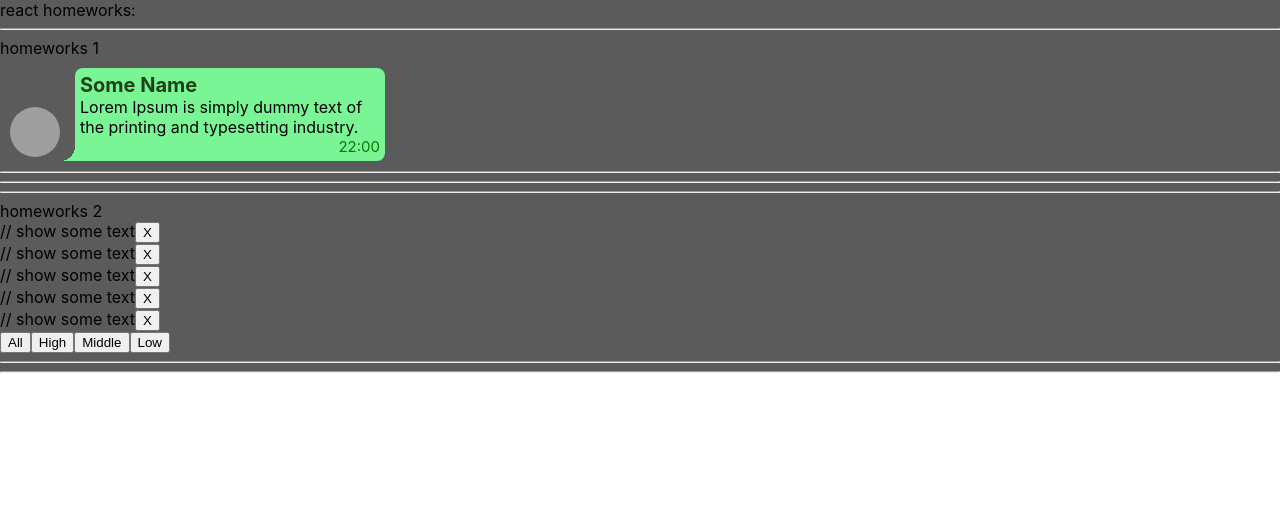
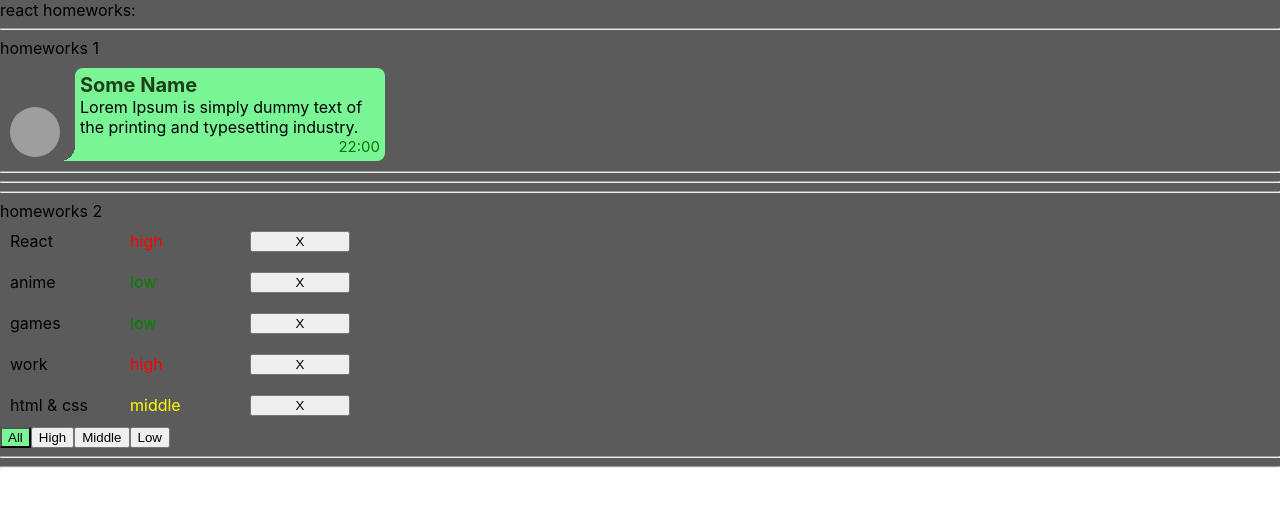
Before and after one commit to msaserj/hw, a React (Create React App) app: page / in a window 1280 px wide. Shown: the top 506 px of the page. Built offline with nearby package versions, Linux system fonts and the light colour scheme; grey boxes are pictures that could not be loaded.

Commit message:
HW2 completed

```diff
--- a/src/p2-homeworks/h2/Affair.tsx
+++ b/src/p2-homeworks/h2/Affair.tsx
@@ -1,19 +1,24 @@
 import React from 'react'
+import {AffairType} from "./HW2";
+import s from "./Affairs.module.css"
 
 type AffairPropsType = {
     // key не нужно типизировать
-    affair: any // need to fix any
-    deleteAffairCallback: any // need to fix any
+    affair: AffairType // need to fix any
+    deleteAffairCallback: (id: number) => void // need to fix any
 }
 
 function Affair(props: AffairPropsType) {
-    const deleteCallback = () => {}// need to fix
+    const deleteCallback = () => {
+        props.deleteAffairCallback(props.affair._id)
+    }// need to fix
+    const priorityClass = s.item + ' ' + s[props.affair.priority]
 
     return (
-        <div>
-            // show some text
-
-            <button onClick={deleteCallback}>X</button>
+        <div className={s.affair}>
+            <div className={s.item}>{props.affair.name}</div>
+            <div className={priorityClass}>{props.affair.priority}</div>
+            <button className={s.item + ' ' + s.button} onClick={deleteCallback}>X</button>
         </div>
     )
 }
--- a/src/p2-homeworks/h2/Affairs.module.css
+++ b/src/p2-homeworks/h2/Affairs.module.css
@@ -1,3 +1,41 @@
-.someClass {
+.active-filter {
+    color: #087c00;
+}
 
+.affair {
+    display: flex;
 }
+
+.high {
+    color: red;
+}
+
+.middle {
+    color: yellow;
+}
+
+.low {
+    color: green;
+}
+
+.button {
+    width: 50px;
+    margin: 10px;
+}
+
+.item {
+    width: 100px;
+    margin: 10px;
+}
+
+.button:active {
+    color: #79f595;
+}
+
+.button:focus {
+    outline: #087c00 solid 1px;
+}
+
+.active {
+    background-color: #79f595;
+}
--- a/src/p2-homeworks/h2/Affairs.tsx
+++ b/src/p2-homeworks/h2/Affairs.tsx
@@ -1,11 +1,13 @@
 import React from 'react'
 import Affair from './Affair'
-import {AffairType} from './HW2'
+import {AffairType, FilterType} from './HW2'
+import s from "./Affairs.module.css"
 
 type AffairsPropsType = { // need to fix any
-    data: any
-    setFilter: any
-    deleteAffairCallback: any
+    data: Array<AffairType>
+    setFilter: (filter: FilterType) => void
+    deleteAffairCallback: (id: number) => void
+    filter: FilterType
 }
 
 function Affairs(props: AffairsPropsType) {
@@ -17,20 +19,29 @@
         />
     ))
 
-    const setAll = () => {} // need to fix
-    const setHigh = () => {}
-    const setMiddle = () => {}
-    const setLow = () => {}
+    const setAll = () => {
+        props.setFilter("all")
+    } // need to fix
+    const setHigh = () => {
+        props.setFilter("high")
+    }
+    const setMiddle = () => {
+        props.setFilter("middle")
+    }
+    const setLow = () => {
+        props.setFilter("low")
+    }
+
 
     return (
         <div>
 
             {mappedAffairs}
 
-            <button onClick={setAll}>All</button>
-            <button onClick={setHigh}>High</button>
-            <button onClick={setMiddle}>Middle</button>
-            <button onClick={setLow}>Low</button>
+            <button onClick={setAll} className={props.filter === "all" ? s.active : ""}>All</button>
+            <button onClick={setHigh} className={props.filter === "high" ? s.active : ""}>High</button>
+            <button onClick={setMiddle} className={props.filter === "middle" ? s.active : ""}>Middle</button>
+            <button onClick={setLow} className={props.filter === "low" ? s.active : ""}>Low</button>
         </div>
     )
 }
--- a/src/p2-homeworks/h2/HW2.tsx
+++ b/src/p2-homeworks/h2/HW2.tsx
@@ -2,12 +2,16 @@
 import Affairs from './Affairs'
 
 // types
-export type AffairPriorityType = any // need to fix any
-export type AffairType = any // need to fix any
+export type AffairPriorityType = "high" | "middle" | "low"
+export type AffairType = {
+    _id: number
+    name: string
+    priority: AffairPriorityType
+}
 export type FilterType = 'all' | AffairPriorityType
 
 // constants
-const defaultAffairs: any = [ // need to fix any
+const defaultAffairs: Array<AffairType> = [ // need to fix any
     {_id: 1, name: 'React', priority: 'high'},
     {_id: 2, name: 'anime', priority: 'low'},
     {_id: 3, name: 'games', priority: 'low'},
@@ -16,20 +20,25 @@
 ]
 
 // pure helper functions
-export const filterAffairs = (affairs: any, filter: any): any => { // need to fix any
+export const filterAffairs = (affairs: Array<AffairType>, filter: FilterType): AffairType[] => { // need to fix any
     if (filter === 'all') return affairs
-    else return // need to fix
+    else if (filter === "high") return affairs.filter(a => a.priority === "high")
+    else if (filter === "middle") return affairs.filter(a => a.priority === "middle")
+    else if (filter === "low") return affairs.filter(a => a.priority === "low")
+    else {
+        return []
+    }
 }
-export const deleteAffair = (affairs: any, _id: any): any => { // need to fix any
-    return // need to fix
+export const deleteAffair = (affairs: AffairType[], _id: number): AffairType[] => { // need to fix any
+    return affairs.filter(a => a._id !== _id)
 }
 
 function HW2() {
-    const [affairs, setAffairs] = useState<any>(defaultAffairs) // need to fix any
+    const [affairs, setAffairs] = useState<AffairType[]>(defaultAffairs) // need to fix any
     const [filter, setFilter] = useState<FilterType>('all')
 
     const filteredAffairs = filterAffairs(affairs, filter)
-    const deleteAffairCallback = (_id: any) => setAffairs(deleteAffair(affairs, _id)) // need to fix any
+    const deleteAffairCallback = (_id: number) => setAffairs(deleteAffair(affairs, _id)) // need to fix any
 
     return (
         <div>
@@ -41,6 +50,7 @@
                 data={filteredAffairs}
                 setFilter={setFilter}
                 deleteAffairCallback={deleteAffairCallback}
+                filter={filter}
             />
 
             <hr/>
```
